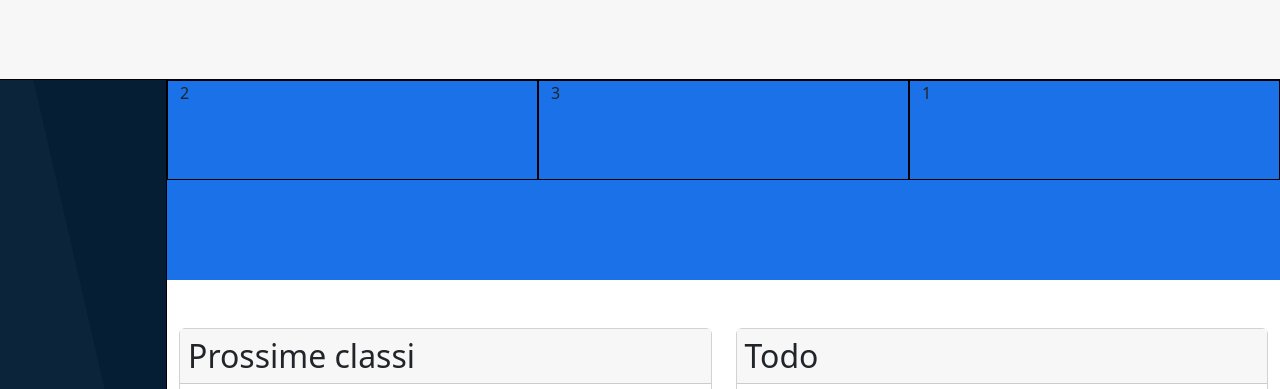
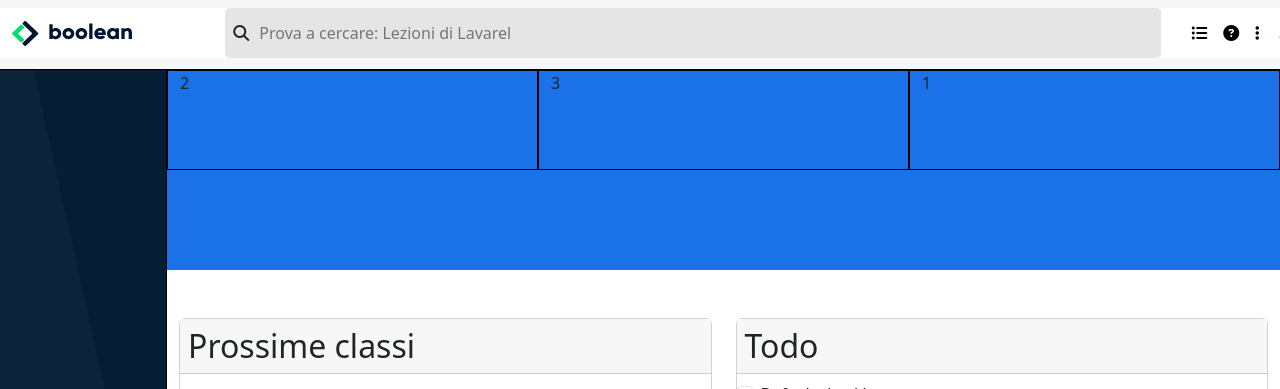
Before and after one commit to PapiMatteo/html-css-bootstrap-dashboard, a plain HTML site: page index.html in a window 1280 px wide. Shown: the top 389 px of the page. Drawn offline with nearby package versions, Linux system fonts and the light colour scheme.

Commit message:
add: header details

```diff
--- a/css/style.css
+++ b/css/style.css
@@ -11,16 +11,43 @@ img {
 
 .ms_external-row {
     width: 100%;
-    height: calc(100% - 80px);
+    height: calc(100% - 60px);
     display: flex;
 }
 
 /* HEADER */
 header {
-    height: 80px;
+    height: 70px;
     background-color: #f7f7f7;
     /* Debug */
     border-bottom: 1px solid black;
+}
+
+.ms_row-height {
+    height: 50px;
+    background-color: white;
+}
+
+.ms_logo-mobile {
+    width: 50px;
+}
+
+.ms_logo-desktop {
+    width: 120px;
+}
+
+.ms_search-bar , .ms_search-bar input{
+    background-color: #e5e5e5;
+    height: 50px;
+    border-radius: 5px;
+}
+
+.ms_header-button {
+    background: none;
+}
+
+.ms_bell i {
+    color: #ff8f00;
 }
 
 /* LEFT COL */
--- a/index.html
+++ b/index.html
@@ -19,7 +19,36 @@
 <body>
     <div class="ms_wrapper">
         <!-- Header -->
-        <header></header>
+        <header>
+            <div class="container-fluid pt-2">
+                <div class="row ms_row-height align-items-center">
+                    <div class="col-2">
+                        <img class="ms_logo-mobile d-lg-none" src="img/mobile-logo.png" alt="">
+                        <img class="ms_logo-desktop d-none d-lg-inline-block" src="img/logo.svg" alt="">
+                    </div>
+                    <div class="col-9">
+                        <div class="d-flex ms_search-bar align-items-center">
+                            <label class="px-2" for="search">
+                                <i class="fa-solid fa-magnifying-glass"></i>
+                            </label>
+                            <input class="border-0 w-100" type="search" name="" id="search"
+                                placeholder="Prova a cercare: Lezioni di Lavarel">
+                        </div>
+                    </div>
+                    <div class="col-1">
+                        <ul class="d-flex list-unstyled ms_header-list mb-0 ">
+                            <li><button class="border-0 ms_header-button d-none d-lg-inline-block"><i class="fa-solid fa-list-ul"></i></button>
+                            </li>
+                            <li><button class="border-0 ms_header-button d-none d-lg-inline-block ms-lg-1"><i
+                                        class="fa-solid fa-circle-question"></i></button></li>
+                            <li><button class="border-0 ms_header-button d-none d-lg-inline-block ms-lg-1"><i
+                                        class="fa-solid fa-ellipsis-vertical"></i></button></li>
+                            <li><button class="border-0 ms_header-button ms_bell ms-lg-1"><i class="fa-solid fa-bell ms-lg-1"></i></button></li>
+                        </ul>
+                    </div>
+                </div>
+            </div>
+        </header>
         <!-- /Header -->
         <!-- EXTERNAL STRUCTURE -->
         <div class="ms_external-row">
@@ -60,7 +89,8 @@
                                                     <thead>
                                                         <tr>
                                                             <th scope="col" class="ms_large-col" colspan="3">Nome</th>
-                                                            <th scope="col" class="d-none d-md-table-cell">Data Inizio</th>
+                                                            <th scope="col" class="d-none d-md-table-cell">Data Inizio
+                                                            </th>
                                                             <th scope="col" class="d-none d-md-table-cell">ROI</th>
                                                             <th scope="col">Stato</th>
                                                             <th scope="col">Azioni</th>
@@ -130,7 +160,7 @@
                                         </div>
                                         <div class="col">
                                             <div class="card">
-                                                <h2 class="ms_card-title p-2" >F.A.Q.</h2>
+                                                <h2 class="ms_card-title p-2">F.A.Q.</h2>
                                                 <ul class="list-group list-group-flush">
                                                     <li class="list-group-item">An item</li>
                                                     <li class="list-group-item">A second item</li>
@@ -147,19 +177,22 @@
                                             <div class="card">
                                                 <h2 class="ms_card-title p-2">Todo</h2>
                                                 <div class="form-check">
-                                                    <input class="form-check-input" type="checkbox" value="" id="flexCheckDefault">
+                                                    <input class="form-check-input" type="checkbox" value=""
+                                                        id="flexCheckDefault">
                                                     <label class="form-check-label" for="flexCheckDefault">
                                                         Default checkbox
                                                     </label>
                                                 </div>
                                                 <div class="form-check">
-                                                    <input class="form-check-input" type="checkbox" value="" id="flexCheckChecked">
+                                                    <input class="form-check-input" type="checkbox" value=""
+                                                        id="flexCheckChecked">
                                                     <label class="form-check-label" for="flexCheckChecked">
                                                         Checked checkbox
                                                     </label>
                                                 </div>
                                                 <div class="form-check">
-                                                    <input class="form-check-input" type="checkbox" value="" id="flexCheckChecked">
+                                                    <input class="form-check-input" type="checkbox" value=""
+                                                        id="flexCheckChecked">
                                                     <label class="form-check-label" for="flexCheckChecked">
                                                         Checked checkbox
                                                     </label>
@@ -171,7 +204,8 @@
                                                 <img src="..." class="card-img-top" alt="...">
                                                 <div class="card-body">
                                                     <h5 class="card-title">Card title</h5>
-                                                  <p class="card-text">Some quick example text to build on the card title and make up the bulk of the card's content.</p>
+                                                    <p class="card-text">Some quick example text to build on the card
+                                                        title and make up the bulk of the card's content.</p>
                                                 </div>
                                                 <ul class="list-group list-group-flush">
                                                     <li class="list-group-item">An item</li>
@@ -201,4 +235,5 @@
 
     </div>
 </body>
+
 </html>
```
Lines whose indentation alone changed are shown as unchanged.
